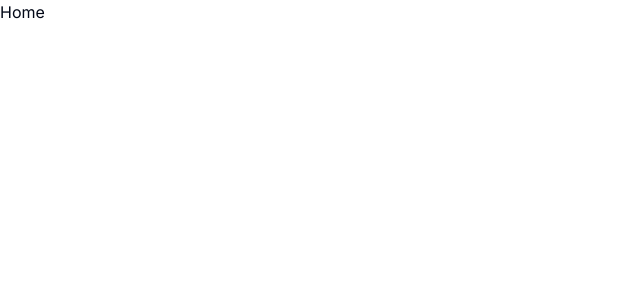
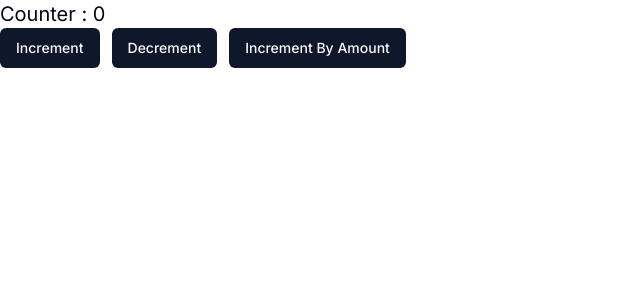
Before and after one commit to samcasmmm/next-news2.0, a Next.js app: page /Home in a window 1280 px wide. Shown: the top 300 px of the page, without its empty margins (0-640 px from the left). Built offline with nearby package versions, Linux system fonts and the light colour scheme.

Commit message:
added working redux

```diff
--- a/src/app/Home/page.tsx
+++ b/src/app/Home/page.tsx
@@ -1,9 +1,32 @@
+'use client';
 import React from 'react';
+import { useSelector } from 'react-redux';
+import { useAppSelector, useAppDispatch } from '@/hooks/useAppState';
+import {
+  increment,
+  decrement,
+  incrementByAmount,
+} from '@/redux/slices/counter.slice';
+import { Button } from '@/components/ui/button';
 
 type Props = {};
 
 const Home = (props: Props) => {
-  return <div>Home</div>;
+  const count = useAppSelector((state) => state.counter.value);
+  const dispatch = useAppDispatch();
+
+  return (
+    <div>
+      <h3 className='text-xl'>Counter : {count}</h3>
+      <div className='flex flex-row gap-3'>
+        <Button onClick={() => dispatch(increment())}>Increment</Button>
+        <Button onClick={() => dispatch(decrement())}>Decrement</Button>
+        <Button onClick={() => dispatch(incrementByAmount(3))}>
+          Increment By Amount
+        </Button>
+      </div>
+    </div>
+  );
 };
 
 export default Home;
--- a/src/app/layout.tsx
+++ b/src/app/layout.tsx
@@ -1,8 +1,7 @@
 import type { Metadata } from 'next';
 import { Inter } from 'next/font/google';
 import './globals.css';
-import { Provider } from 'react-redux';
-import store from '@/redux/Store';
+import { StoreProvider } from '@/redux/StoreProvider';
 
 const inter = Inter({ subsets: ['latin'] });
 
@@ -11,26 +10,16 @@ export const metadata: Metadata = {
   description: 'Generated by create next app',
 };
 
-interface ReduxProviderProps {
-  children: React.ReactNode;
-}
-
-const ReduxProvider: React.FC<ReduxProviderProps> = ({ children }) => {
-  return <Provider store={store}>{children}</Provider>;
-};
-
 export default function RootLayout({
   children,
 }: {
   children: React.ReactNode;
 }) {
   return (
-    <html lang='en'>
-      <body className={inter.className}>
-        <ReduxProvider>
-          <>{children}</>
-        </ReduxProvider>
-      </body>
-    </html>
+    <StoreProvider>
+      <html lang='en'>
+        <body className={inter.className}>{children}</body>
+      </html>
+    </StoreProvider>
   );
 }
--- /dev/null
+++ b/src/hooks/useAppState.ts
@@ -0,0 +1,7 @@
+import { useDispatch, useSelector } from 'react-redux';
+import type { TypedUseSelectorHook } from 'react-redux';
+import type { RootState, AppDispatch } from '@/redux/Store';
+
+// Use throughout your app instead of plain `useDispatch` and `useSelector`
+export const useAppDispatch: () => AppDispatch = useDispatch;
+export const useAppSelector: TypedUseSelectorHook<RootState> = useSelector;
--- a/src/redux/Store.ts
+++ b/src/redux/Store.ts
@@ -4,4 +4,7 @@ import rootReducer from '@/redux/rootReducer';
 const store = configureStore({
   reducer: rootReducer,
 });
+
+export type RootState = ReturnType<typeof store.getState>;
+export type AppDispatch = typeof store.dispatch;
 export default store;
--- /dev/null
+++ b/src/redux/StoreProvider.tsx
@@ -0,0 +1,8 @@
+'use client';
+
+import store from '@/redux/Store';
+import { Provider } from 'react-redux';
+
+export function StoreProvider({ children }: { children: React.ReactNode }) {
+  return <Provider store={store}>{children}</Provider>;
+}
--- a/src/redux/slices/counter.slice.ts
+++ b/src/redux/slices/counter.slice.ts
@@ -1,11 +1,33 @@
 import { createSlice } from '@reduxjs/toolkit';
-const counterSlice = createSlice({
+import type { PayloadAction } from '@reduxjs/toolkit';
+import type { RootState } from '@/redux/Store';
+
+interface CounterState {
+  value: number;
+}
+
+const initialState: CounterState = {
+  value: 0,
+};
+
+export const counterSlice = createSlice({
   name: 'counter',
-  initialState: 0,
+  initialState,
   reducers: {
-    increment: (state) => state + 1,
-    decrement: (state) => state - 1,
+    increment: (state) => {
+      state.value += 1;
+    },
+    decrement: (state) => {
+      state.value -= 1;
+    },
+    incrementByAmount: (state, action: PayloadAction<number>) => {
+      state.value += action.payload;
+    },
   },
 });
-export const { increment, decrement } = counterSlice.actions;
+
+export const { increment, decrement, incrementByAmount } = counterSlice.actions;
+
+// export const selectCount = (state: RootState) => state.counter.value;
+
 export default counterSlice.reducer;
```
